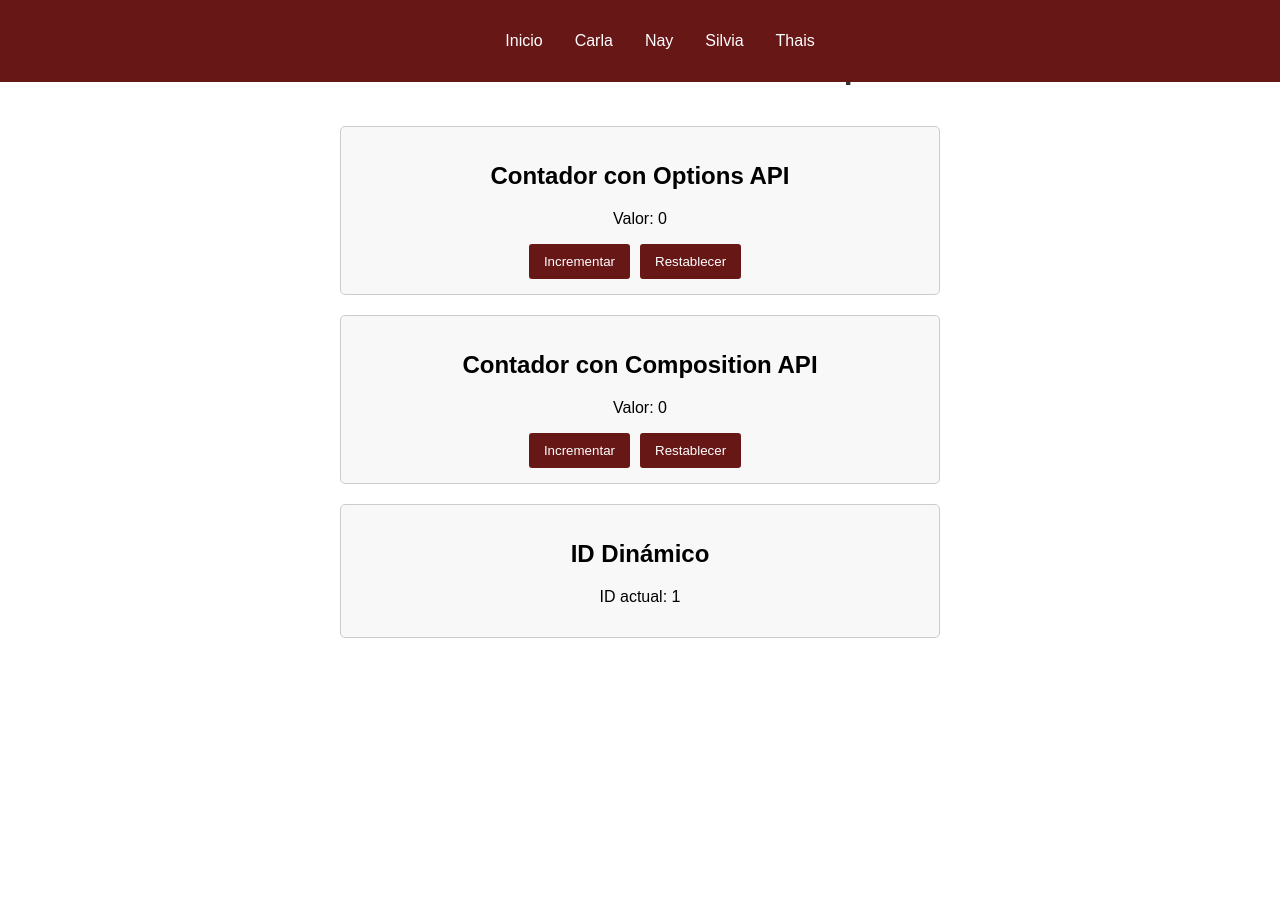
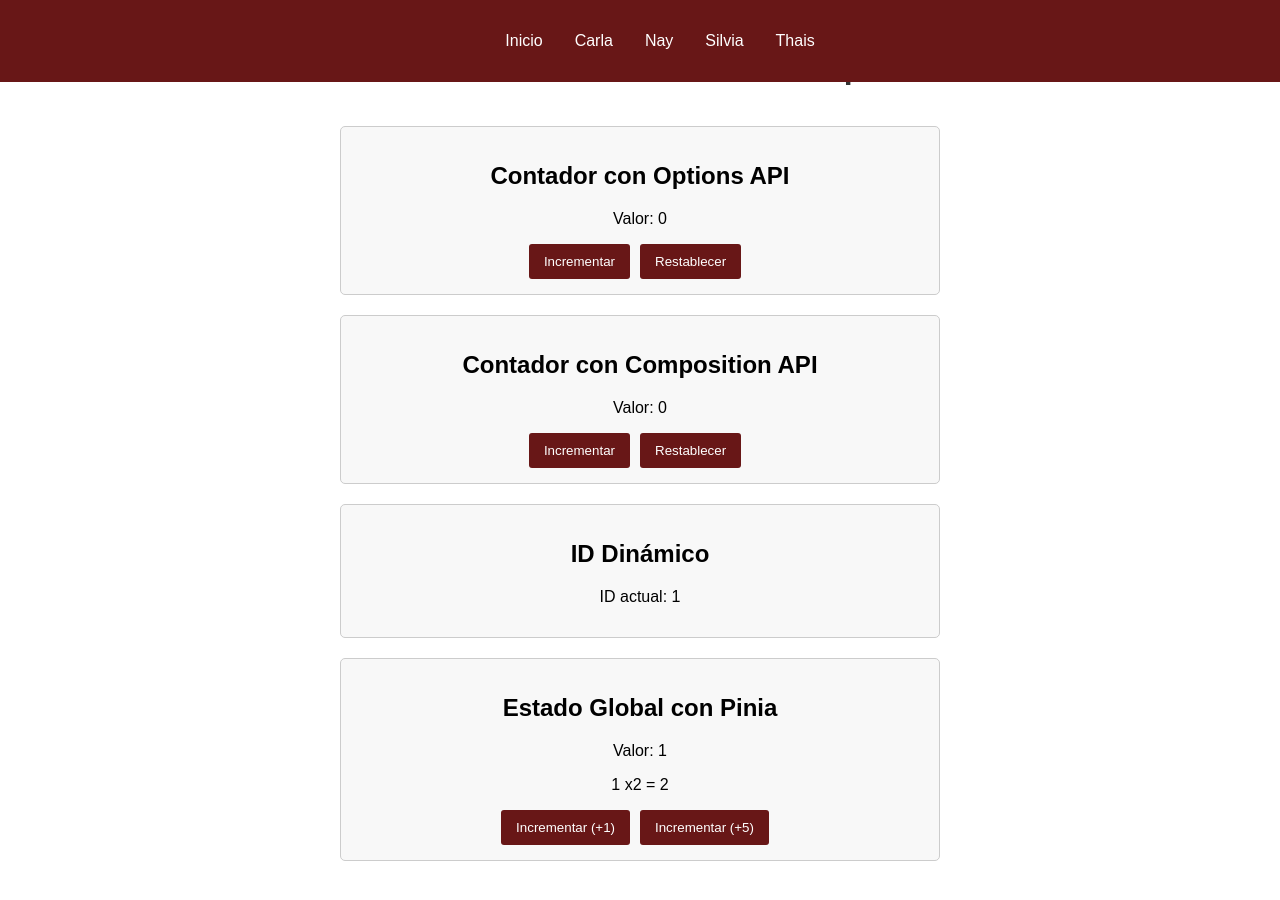
Before and after one commit to intxaurtietadev/investigacion-vue, a Vue app: page /carla/1 in a window 1280 px wide. Shown: the top 900 px of the page. Before the commit the page ends 800 px from the top, so only its background shows below. Built offline with nearby package versions, Linux system fonts and the light colour scheme.

Commit message:
subida-pinia-carla

```diff
--- a/src/components/ComponenteCarla.vue
+++ b/src/components/ComponenteCarla.vue
@@ -21,11 +21,22 @@
       <h2>ID Dinámico</h2>
       <p>ID actual: {{ initialId }}</p>
     </section>
+
+    <!-- Estado Global con Pinia -->
+    <section>
+      <h2>Estado Global con Pinia</h2>
+      <p>Valor: {{ counterStore.count }}</p>
+      <p>{{ counterStore.count }} x2 = {{ counterStore.times2 }}</p>
+      <button @click="incrementGlobal(1)">Incrementar (+1)</button>
+      <button @click="incrementGlobal(5)">Incrementar (+5)</button>
+    </section>
+
   </div>
 </template>
 
 <script setup>
 import { ref } from "vue";
+import { useCounterStore } from "../stores/counter"; // Importa el store
 
 // Contador con Composition API
 const compositionCount = ref(0);
@@ -36,6 +47,13 @@
 
 function resetComposition() {
   compositionCount.value = 0;
+}
+// Acceder al store de Pinia
+const counterStore = useCounterStore();
+
+// Método para incrementar el contador global
+function incrementGlobal(val = 1) {
+counterStore.increment(val);
 }
 </script>
 
--- a/src/main.js
+++ b/src/main.js
@@ -1,14 +1,15 @@
 // import './assets/main.css'
 
 import { createApp } from 'vue'
-import { createPinia} from 'pinia';
+import { createPinia } from 'pinia' // importa pinia
 import App from './App.vue'
 import router from './router'
 
-const pinia = createPinia();
-const app = createApp(App);
 
-app.use(pinia);
-app.use(router);
+const app = createApp(App)
+const pinia= createPinia() //crea una instancia de pinia
+
+app.use(pinia)
+app.use(router)
 
 app.mount('#app')
--- a/src/stores/counter.js
+++ b/src/stores/counter.js
@@ -3,11 +3,16 @@ import { defineStore } from "pinia";
 
 export const useCounterStore = defineStore("counter", {
   state: () => ({
-    count: 0, // Estado inicial
+    count: 1, // Estado inicial
   }),
+  getters: {
+    times2(state) {
+      return state.count * 2; // Calcula el doble del contador
+    },
+  },
   actions: {
-    increment() {
-      this.count++; // Incrementa el estado
+    increment(val = 1) {
+      this.count += val; // Incrementa el contador con un valor opcional
     },
   },
 });
```
Lines whose indentation alone changed are shown as unchanged.
